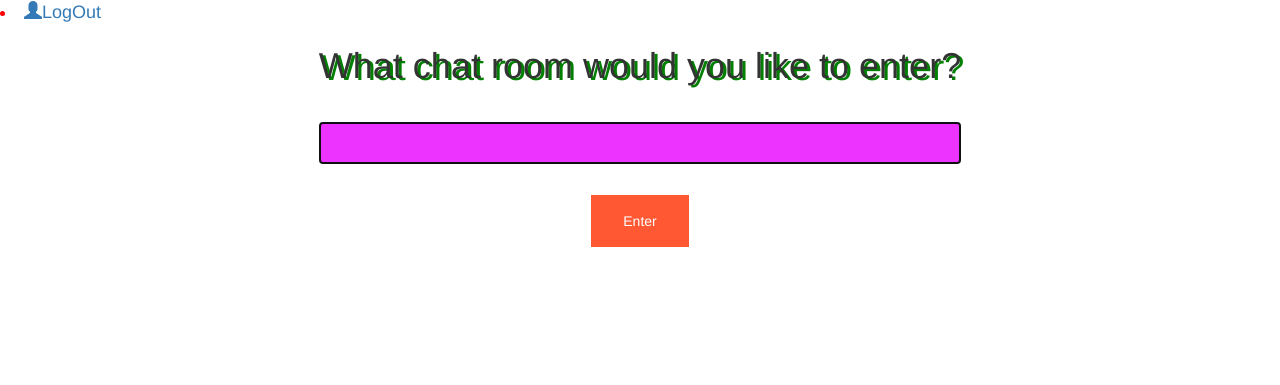
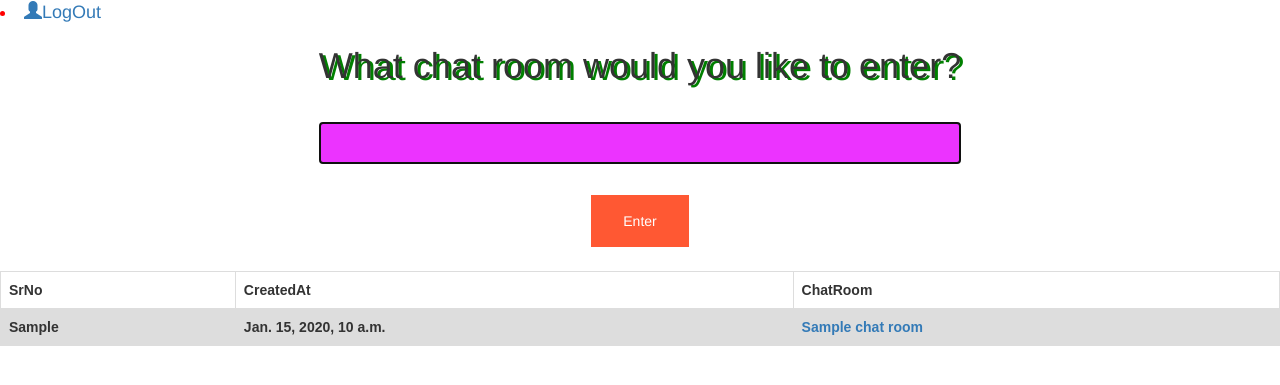
Before and after one commit to swarupovo/random_chat, a Django app: template chat/templates/chat/index.html in a window 1280 px wide. Shown: the top 385 px of the page. Run offline with Django 3.2, Linux system fonts and the light colour scheme; the template is opened without the code that fills it: most values are stand-ins (such as "Sample title", 1, 10 or a date in 2020); lists and menus that the app fills with data are empty; some libraries are stand-ins or nearby versions.

Commit message:
chat room table added

```diff
--- a/chat/templates/chat/index.html
+++ b/chat/templates/chat/index.html
@@ -37,6 +37,21 @@
             margin-left: auto;
             margin-right: auto;
         }
+        table {
+            font-family: arial, sans-serif;
+            border-collapse: collapse;
+            width: 100%;
+        }
+
+         td, th {
+            border: 1px solid #dddddd;
+            text-align: left;
+            padding: 8px;
+        }
+
+        tr:nth-child(even) {
+            background-color: #dddddd;
+        }
     </style>
 </head>
 <body>
@@ -47,6 +62,23 @@
     <h1 align="center">What chat room would you like to enter?</h1><br/>
     <input id="room-name-input" type="text" size="100"/><br/>
     <input id="room-name-submit" type="button" value="Enter"/>
+    <br>
+    <div>
+        <table align="center">
+                <tr>
+                    <th>SrNo</th>
+                    <th>CreatedAt</th>
+                    <th>ChatRoom</th>
+                </tr>
+            {% for i in chat_room %}
+                <tr>
+                    <th>{{i.SrNo}}</th>
+                    <th>{{i.created}}</th>
+                    <th><a href="{% url 'logout'%}">{{i.room_name}}<a></th>
+                </tr>
+            {% endfor%}
+        </table>
+    </div>
 
     <script>
         document.querySelector('#room-name-input').focus();
--- a/chat/templates/chat/room.html
+++ b/chat/templates/chat/room.html
@@ -58,7 +58,7 @@
         <li  class="w3-large" style="color:red"><a href="{% url 'logout'%}"><span><i class="glyphicon glyphicon-user"></i>LogOut</span></a></li>
         <h1 align="center">Welcome To {{ room_name_json }} Chat</h1>
     </div>
-    <textarea name="thetext" id="chat-log" cols="100" rows="20" style="color:white"  readonly>{% for e in message %}
+    <textarea name="thetext" id="chat-log" cols="100" rows="20" style="color:black"  readonly>{% for e in message %}
         {{e.time}}{{":"}}{{e.message}}
         {% endfor %}</textarea><br/>
     <input id="chat-message-input" type="text" />
--- a/chat/urls.py
+++ b/chat/urls.py
@@ -6,5 +6,6 @@ from . import views
 urlpatterns = [
     url(r'^$', views.index, name='index'),
     url(r'^(?P<room_name>[^/]+)/$', views.room, name='room'),
+    # url(r'^')
 
 ]
```
Also changed, not shown: chat/consumers.py (+19 -17 lines), chat/views.py (+43 -1 lines), mysite/settings.py (+10 -0 lines), db.sqlite3.
